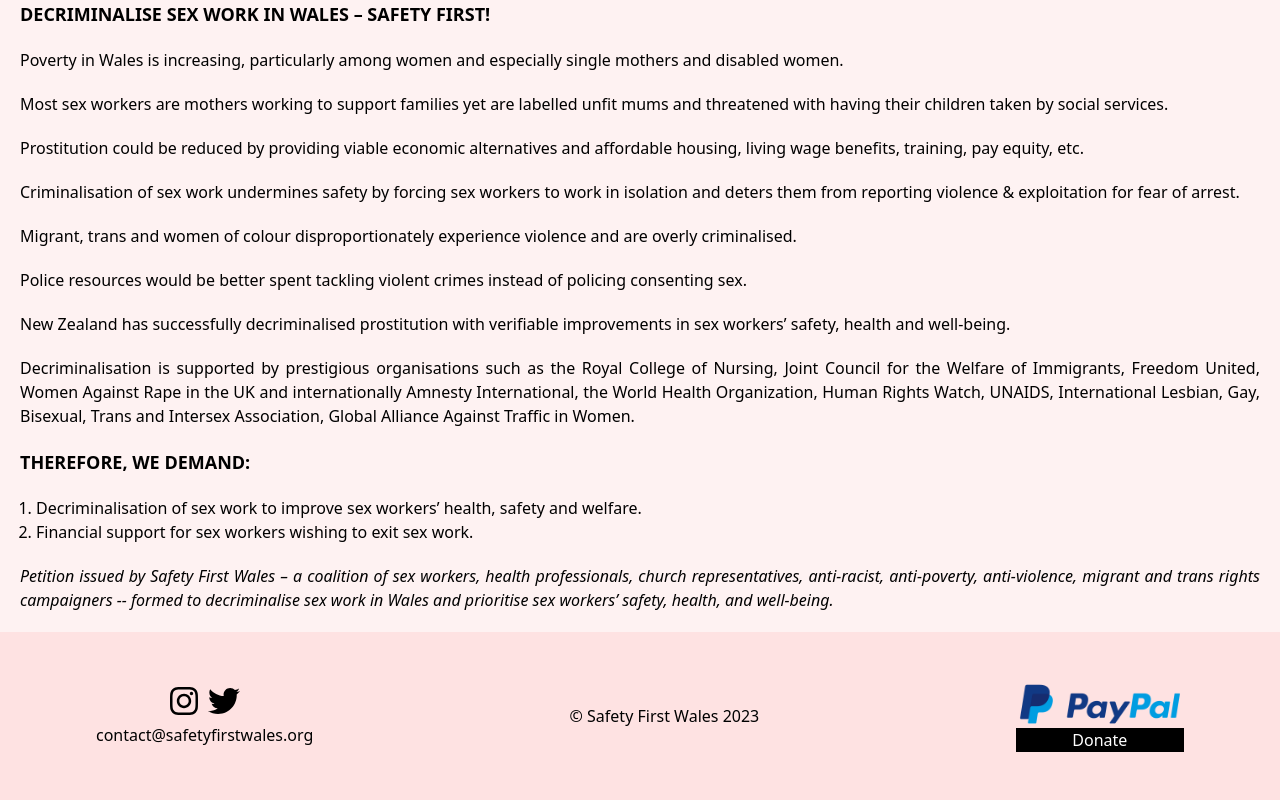
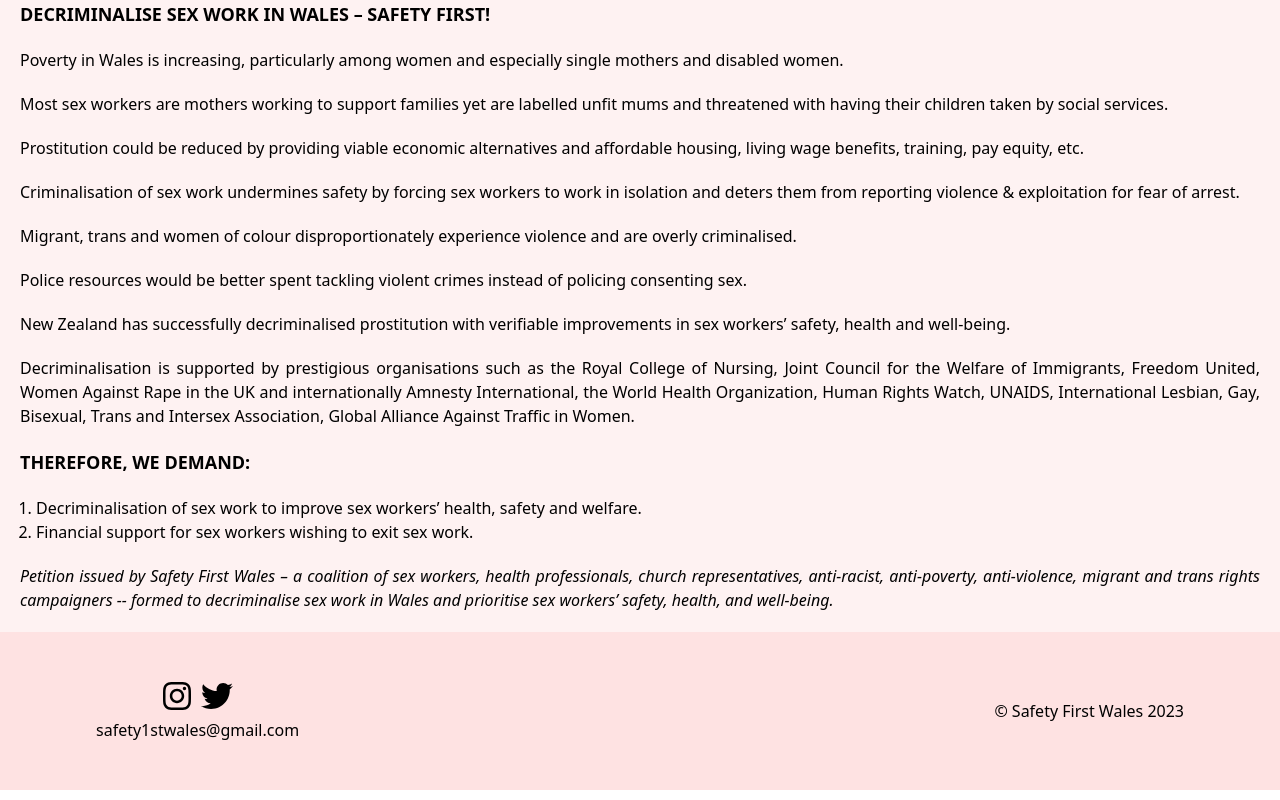
Before and after one commit to ehwus/sfw2, a React (Vite) app: page /petition in a window 1280 px wide. Shown: the part 257-1057 px from the top of the page. Built offline with nearby package versions, Linux system fonts and the light colour scheme.

Commit message:
Footer amendments

```diff
--- a/src/components/Footer.tsx
+++ b/src/components/Footer.tsx
@@ -1,5 +1,4 @@
 import { useMemo } from "react";
-import paypalLogo from "../assets/paypal.png";
 import instagramLogo from "../assets/instagram.svg";
 import twitterLogo from "../assets/twitter.svg";
 
@@ -10,24 +9,26 @@ export function Footer() {
     <footer className="bg-red-100 w-full h-64 lg:h-fit px-8 py-6 lg:px-24 lg:py-12 flex flex-col lg:flex-row justify-between items-center mt-auto">
       <aside className="flex flex-col gap-1.5">
         <div className="flex gap-2.5 justify-center">
-          <a href="#">
+          <a
+            href="https://www.instagram.com/safety1stwales/"
+            target="_blank"
+            rel="noreferrer"
+          >
             <img src={instagramLogo} alt="Instagram logo" className="h-8" />
           </a>
-          <a href="#">
+          <a
+            href="https://twitter.com/safety1stwales"
+            target="_blank"
+            rel="noreferrer"
+          >
             <img src={twitterLogo} alt="Twitter logo" className="h-8" />
           </a>
         </div>
-        <p>contact@safetyfirstwales.org</p>
+        <p>safety1stwales@gmail.com</p>
       </aside>
       <aside className="order-last lg:order-none">
         <p>© Safety First Wales {currentYear}</p>
       </aside>
-      <aside className="flex flex-col order-first lg:order-none">
-        <a href="#">
-          <img src={paypalLogo} alt="Paypal Logo" className="max-h-12" />
-          <p className="bg-black text-white px-1.5 text-center">Donate</p>
-        </a>
-      </aside>
     </footer>
   );
 }
```
